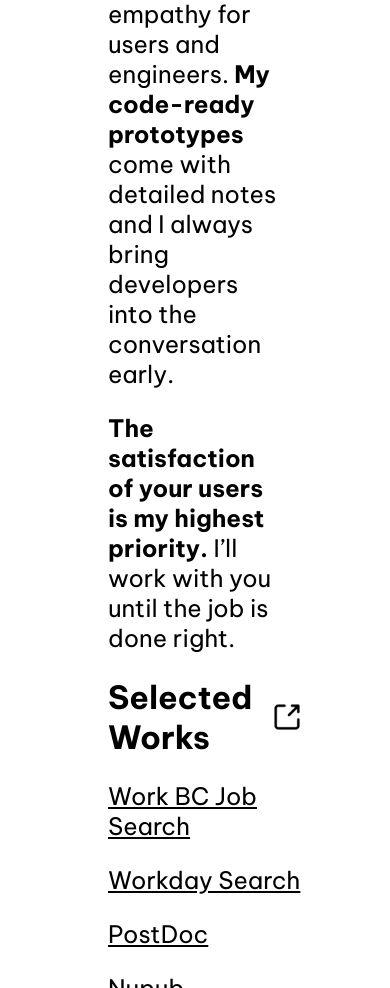
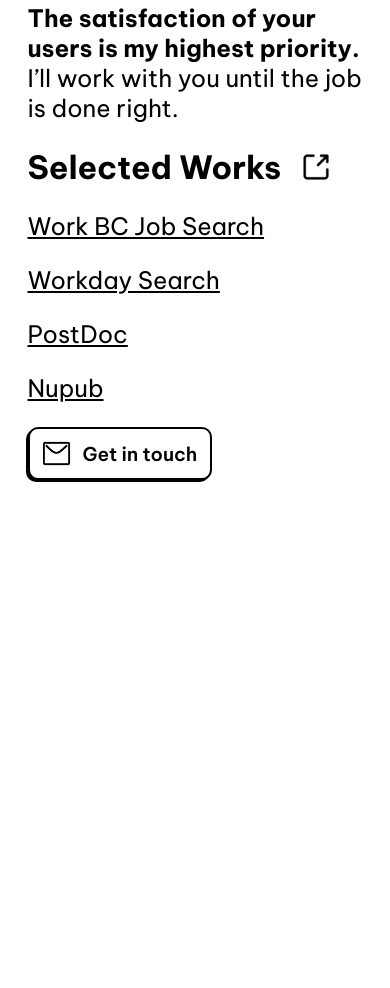
Before and after one commit to Brycce/brycce.github.io, a plain HTML site: page lander.html in a window 390 px wide. Shown: the part 701-1689 px from the top of the page. After the commit the page ends 1189 px from the top, so only its background shows below. Drawn offline with Linux system fonts and the light colour scheme.

Commit message:
more responsive features

```diff
--- a/lander.css
+++ b/lander.css
@@ -13,12 +13,15 @@
     }
 }
 
-
-
 }
 html{
-    margin-left: 100px;
-    margin-right: 100px;
+    margin-left: 5%;
+    margin-right: 5%;
+}
+
+.contact:hover{
+    background:#EFEFEF ;
+
 }
 
 .contact{
--- a/lander.html
+++ b/lander.html
@@ -48,7 +48,7 @@
                     <p><a href="https://www.figma.com/proto/IJjRc3WePOgMZO2mnQOskr/SAGA?page-id=0%3A1&node-id=2%3A1568&viewport=-1200%2C662%2C0.22&scaling=contain&starting-point-node-id=2%3A1568&show-proto-sidebar=1" target="_blank" >Workday Search</a></p>
                     <p><a href="https://www.figma.com/proto/JEyQtG4Ru0MX5sAFozU83Z/postdoc?page-id=0%3A1&node-id=332%3A396&viewport=-96%2C3426%2C0.16&scaling=scale-down-width&starting-point-node-id=35%3A6" target="_blank">PostDoc</a></p>
                     <p><a href="https://www.figma.com/proto/8RcIeI6wR1Fw6BEm0IO9vq/Nupub-Chakra?page-id=154%3A2&node-id=1502%3A29951&viewport=-91%2C1238%2C0.13&scaling=scale-down-width&starting-point-node-id=1502%3A29951" target="_blank">Nupub</a></p>
-                    <a class="contact" href="mailto:bryce.edwards@hotmail.com?subject=Design Inquiry" style="
+                    <a class="contact" href="mailto:bryce.edwards@hotmail.com?subject=Design Inquiry" target="_blank" style="
                     box-sizing: border-box;
 
                     /* Auto layout */
```
